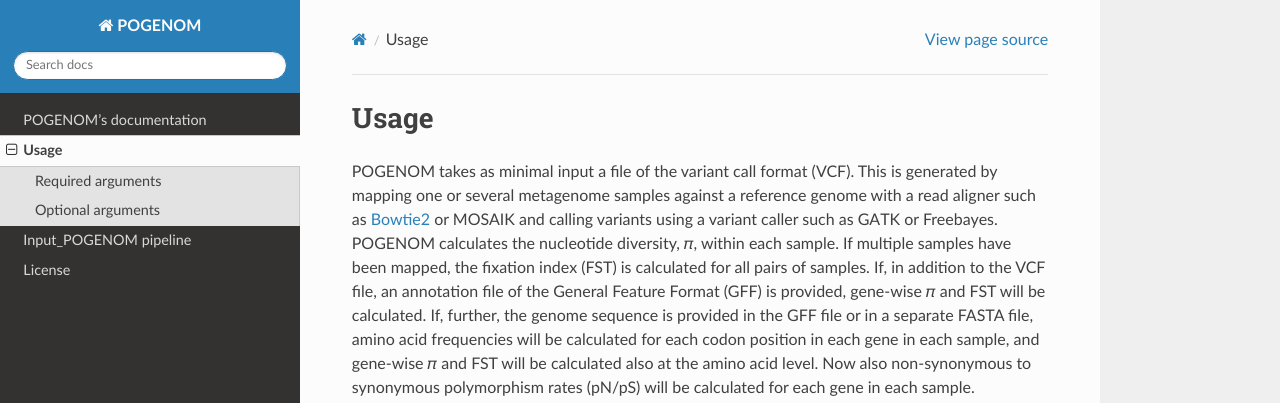
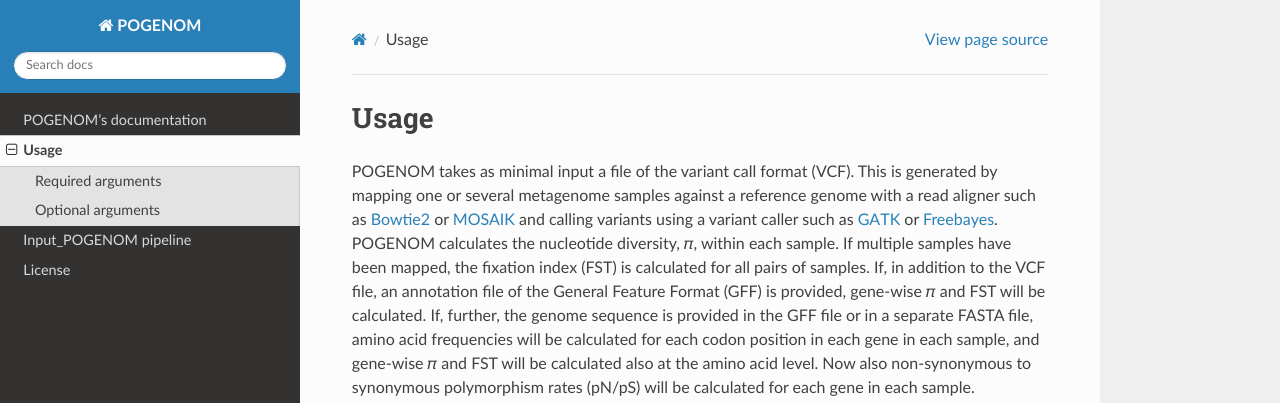
Before and after one commit to EnvGen/POGENOM, a Sphinx documentation site: the page built from docs/source/Usage_POGENOM.rst, in a window 1280 px wide and 900 px high. Shown: the top 403 px of the window. Built offline with Sphinx 7.4.7 and the Read the Docs theme 2.0.0, drawn with Linux system fonts in a browser that asks for light colours; some of the changed lines change nothing that is shown.

Commit message:
Update Usage_POGENOM.rst

```diff
--- a/docs/source/Usage_POGENOM.rst
+++ b/docs/source/Usage_POGENOM.rst
@@ -1,7 +1,7 @@
 Usage
 =====
 
-POGENOM takes as minimal input a file of the variant call format (VCF). This is generated by mapping one or several metagenome samples against a reference genome with a read aligner such as `Bowtie2 <http://bowtie-bio.sourceforge.net/bowtie2/>`__ or MOSAIK and calling variants using a variant caller such as GATK or Freebayes. POGENOM calculates the nucleotide diversity, 𝜋, within each sample. If multiple samples have been mapped, the fixation index (FST) is calculated for all pairs of samples. If, in addition to the VCF file, an annotation file of the General Feature Format (GFF) is provided, gene-wise 𝜋 and FST will be calculated. If, further, the genome sequence is provided in the GFF file or in a separate FASTA file, amino acid frequencies will be calculated for each codon position in each gene in each sample, and gene-wise 𝜋 and FST will be calculated also at the amino acid level. Now also non-synonymous to synonymous polymorphism rates (pN/pS) will be calculated for each gene in each sample.
+POGENOM takes as minimal input a file of the variant call format (VCF). This is generated by mapping one or several metagenome samples against a reference genome with a read aligner such as `Bowtie2 <http://bowtie-bio.sourceforge.net/bowtie2/>`__ or `MOSAIK <https://github.com/wanpinglee/MOSAIK>`__ and calling variants using a variant caller such as `GATK <https://github.com/broadinstitute/gatk>`__ or `Freebayes <https://github.com/ekg/freebayes>`__. POGENOM calculates the nucleotide diversity, 𝜋, within each sample. If multiple samples have been mapped, the fixation index (FST) is calculated for all pairs of samples. If, in addition to the VCF file, an annotation file of the General Feature Format (GFF) is provided, gene-wise 𝜋 and FST will be calculated. If, further, the genome sequence is provided in the GFF file or in a separate FASTA file, amino acid frequencies will be calculated for each codon position in each gene in each sample, and gene-wise 𝜋 and FST will be calculated also at the amino acid level. Now also non-synonymous to synonymous polymorphism rates (pN/pS) will be calculated for each gene in each sample.
 
 Minimum input:
 
```
